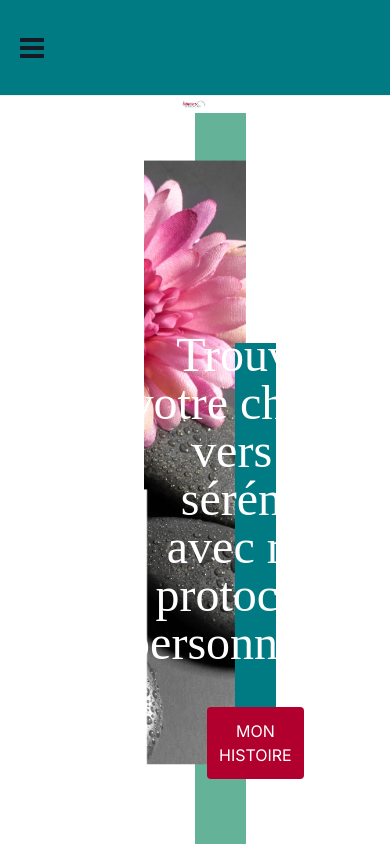
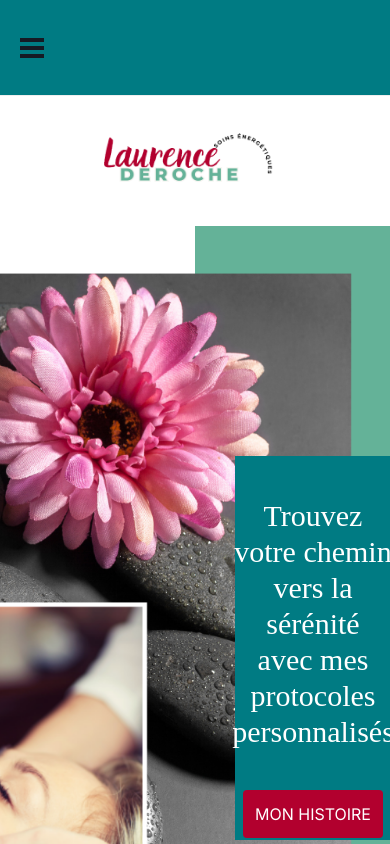
Before and after one commit to jacklocks/Laurence_Deroche, a Next.js app: page / in a window 390 px wide. Shown: the top 844 px of the page. Built offline with nearby package versions, Linux system fonts and the light colour scheme; no server answers; a web font is replaced by a local one.

Commit message:
responsive navbar et header

```diff
--- a/app/components/FormContact.jsx
+++ /dev/null
@@ -1,9 +0,0 @@
-import React from 'react'
-
-const FormContact = () => {
-  return (
-    <div>FormContact</div>
-  )
-}
-
-export default FormContact
--- a/app/components/Header.jsx
+++ b/app/components/Header.jsx
@@ -5,60 +5,12 @@ import Logo from "./Logo";
 
 const Header = () => {
   return (
-    // <section className="h-auto w-screen">
-    //   <div className="bg-cover bg-bottom  img-header h-[35rem] z-10 flex items-center justify-center bg-fixed relative opacity-95">
-    //     <h1 className="text-pink text-5xl z-20 Lowercase font-title font-semibold text-header">Trouvez votre chemin vers la sérénité avec mes soins bien-être personnalisés</h1>
-    //   </div>
-    // </section>
-    <section className=" w-screen flex flex-col items-center px-36 pb-32">
+    <section className=" flex flex-col items-center xl:px-36 pb-32">
       <Logo />
-      {/* <h1 className="text-4xl mt-10 text-center font-text2 leading-relaxed text-header">
-        Plongez dans un océan de bien-être où l'énergie revitalisante du Reiki
-        et du Lahochi fusionne harmonieusement avec l'apaisement profond de
-        l'hypnose et la libération des tensions du massage Tui Na. Réveillez
-        votre vitalité intérieure, libérez votre esprit et ressentez une
-        transformation profonde à chaque séance.
-      </h1>
-      <div className=" flex place-content-around mt-20 flex-wrap gap-20">
-        <div className="bg-turquoise w-[32rem] h-[32rem] rounded-full mb-10">
-          <h1 className="text-3xl text-center font-title p-10">Soins énergétiques</h1>
-          <p className="p-10 text-lg font-text2">
-            Lorem, ipsum dolor sit amet consectetur adipisicing elit.
-            Exercitationem inventore atque consequatur asperiores rem magni
-            dignissimos minus sit ex adipisci error, officiis nisi ipsam quo?
-            Magni quae soluta a et. Perspiciatis repudiandae dolor ipsa quas eos
-            rem pariatur assumenda nihil laudantium cum mollitia, minus nemo ea.
-            Distinctio minus iusto excepturi!
-          </p>
-        </div>
-        <div className="bg-turquoise w-[32rem] h-[32rem] rounded-full">
-          <h1 className="text-3xl text-center font-title p-10">Hypnose</h1>
-          <p className="p-10 text-lg font-text2">
-            Lorem, ipsum dolor sit amet consectetur adipisicing elit.
-            Exercitationem inventore atque consequatur asperiores rem magni
-            dignissimos minus sit ex adipisci error, officiis nisi ipsam quo?
-            Magni quae soluta a et. Perspiciatis repudiandae dolor ipsa quas eos
-            rem pariatur assumenda nihil laudantium cum mollitia, minus nemo ea.
-            Distinctio minus iusto excepturi!
-          </p>
-        </div>
-        <div className="bg-turquoise w-[32rem] h-[32rem] rounded-full">
-          <h1 className="text-3xl text-center font-title p-10">Massage Twina</h1>
-          <p className="p-10 text-lg font-text2">
-            Lorem, ipsum dolor sit amet consectetur adipisicing elit.
-            Exercitationem inventore atque consequatur asperiores rem magni
-            dignissimos minus sit ex adipisci error, officiis nisi ipsam quo?
-            Magni quae soluta a et. Perspiciatis repudiandae dolor ipsa quas eos
-            rem pariatur assumenda nihil laudantium cum mollitia, minus nemo ea.
-            Distinctio minus iusto excepturi!
-          </p>
-        </div>
-      </div> */}
-
       <div className=" middle-care  bg-bottom bg-cover flex items-center justify-end">
         <div className="flex items-center justify-start h-screen w-1/2">
           <div className="h-96 w-4/5 bg-teal translate-x-10 flex flex-col items-center justify-center text-center">
-            <p className="text-5xl font-man p-10">Trouvez votre chemin<br/> vers la sérénité<br/> avec mes protocoles  personnalisés</p>
+            <p className="text-3xl 2xl:text-5xl font-man p-10">Trouvez votre chemin<br/> vers la sérénité<br/> avec mes protocoles  personnalisés</p>
             <button className="bg-red p-3 rounded uppercase hover:scale-110 transition">Mon histoire</button>
           </div>
         </div>
--- a/app/components/Logo.jsx
+++ b/app/components/Logo.jsx
@@ -7,7 +7,7 @@ const Logo = () => {
     <>
       <Image
         src={logo}
-        className="h-1/3 w-1/3 m-0"
+        className="h-2/3 lg:h-1/3 w-2/3 lg:w-1/3"
       />
     </>
   );
--- a/app/components/Middle2.jsx
+++ /dev/null
@@ -1,15 +0,0 @@
-import React from "react";
-
-const Middle2 = () => {
-  return (
-    <>
-      <section className=" middle-bg h-screen w-screen bg-cover bg-bottom flex items-center justify-end">
-        <div className="flex items-center justify-start h-screen w-1/2">
-          <div className="h-96 w-2/3 bg-green "></div>
-        </div>
-      </section>
-    </>
-  );
-};
-
-export default Middle2;
--- a/app/components/Navbar.jsx
+++ b/app/components/Navbar.jsx
@@ -1,14 +1,13 @@
 import React from "react";
 import Dropdown from "./Dropdown";
-import Logo from "./Logo";
 import Link from "next/link";
 
 const Navbar = () => {
   return (
     <>
       <div className="w-screen h-24 px-5 lg:px-64 flex border-b border-blue-50 bg-teal ">
-        {/* {<Logo />} */}
-        <ul className="hidden md:flex space-x-10  w-10/12  justify-around text-white">
+
+        <ul className="hidden lg:flex space-x-10 w-screen lg:w-10/12 justify-around  text-white">
           <li className="flex rounded transition-all p-2 h-20 items-center cursor-pointer font-title font-bold text-xl uppercase tracking-widest text-nav  hover:scale-110">
             <Link className="h-20 flex flex-col justify-center" href="/">Accueil</Link>
           </li>
@@ -19,7 +18,7 @@ const Navbar = () => {
           <li className="flex rounded  transition-all  p-2 h-20 items-center cursor-pointer font-title font-bold text-xl uppercase tracking-widest text-nav  hover:scale-110">
             <Link className="h-20 flex flex-col justify-center" href="/contact">Contact</Link>
           </li>
-          <li className=" flex items-center font-title text-xl text-black uppercase absolute ml-1 top-3 right-5">
+          <li className=" flex items-center  font-title text-xl text-black uppercase absolute ml-1 top-3 right-5">
             <svg
               xmlns="http://www.w3.org/2000/svg"
               viewBox="0 0 20 20"
@@ -36,7 +35,7 @@ const Navbar = () => {
           </li>
         </ul>
         <div></div>
-        <button className="space-y-1 group md:hidden py-2">
+        <button className="space-y-1 group lg:hidden py-2">
           <div className="w-6 h-1 bg-black"></div>
           <div className="w-6 h-1 bg-black"></div>
           <div className="w-6 h-1 bg-black"></div>
--- a/app/globals.css
+++ b/app/globals.css
@@ -48,11 +48,13 @@ root {
   margin: 0;
   padding: 0;
   scroll-behavior: smooth;
+
 }
 
 body {
   width: 100%;
   color: white;
+  overflow-x: hidden;
 }
 
 @layer utilities {
--- a/app/page.jsx
+++ b/app/page.jsx
@@ -4,7 +4,7 @@ import Header from "./components/Header";
 import Middle from "./components/Middle";
 import Contact from "./components/Contact";
 import Footer from "./components/Footer";
-import Middle2 from "./components/Middle2";
+
 
 export default function Home() {
   return (
```
